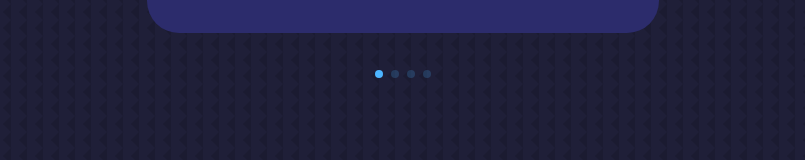
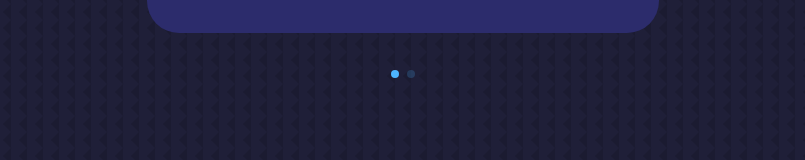
Before and after one commit to ShivangiKakkar/portfolio22, a React (Create React App) app: page / in a window 1280 px wide. Shown: the part 4908-5068 px from the top of the page, without its empty margins (237-1042 px from the left). Built offline with nearby package versions, Linux system fonts and the light colour scheme; the HTML template or start-up script is replaced by a standard one.

Commit message:
updating CV

```diff
--- a/src/components/header/CTA.jsx
+++ b/src/components/header/CTA.jsx
@@ -1,5 +1,5 @@
 import React from 'react'
-import CV from '../../assets/cv.pdf'
+import CV from '../../assets/Shivangi_Kakkar.pdf'
 
 const CTA = () => {
   return (
--- a/src/components/portfolio/Portfolio.jsx
+++ b/src/components/portfolio/Portfolio.jsx
@@ -21,7 +21,7 @@ const data = [
     id: 2,
     image: IMG2,
     title: 'Machine Learning based Sudoku Solver',
-    github: 'https://github.com',
+    github: 'https://github.com/ShivangiKakkar/sudoku-solver',
     demo: 'https://docs.google.com/presentation/d/1tvwiqapdX9c-RgCTlFg7y4Ts73IwWlEyt0XAbbBkd6M/edit?usp=sharing'
   },
   {
--- a/src/components/testimonials/Testimonials.jsx
+++ b/src/components/testimonials/Testimonials.jsx
@@ -26,16 +26,16 @@ const data = [
       name: 'Jonathan Kingston | Security Developer at Mozilla',
       review: 'With minimal supervision, Shivangi was able to get steady progress and implement changes within some complex code. She was also able to manage and triage a large swathe of bugs and show an independence that we require as an organization.”',
   },
-  {
-      avatar: AVTR3,
-      name: 'Easwaran Chirakkal | Chair of Computer Science Dept., SUNY',
-      review: 'Lorem ipsum dolor sit amet. A dignissimos ratione aut eligendi quasi ut internos asperiores. Ut laudantium atque est officia fugiat in corrupti reiciendis in autem quae et quae dolor sed libero dolore id quam possimus.',
-  },
-  {
-      avatar: AVTR4,
-      name: 'Kaitlin Hoffmann',
-      review: 'Lorem ipsum dolor sit amet. A dignissimos ratione aut eligendi quasi ut internos asperiores. Ut laudantium atque est officia fugiat in corrupti reiciendis in autem quae et quae dolor sed libero dolore id quam possimus.',
-  },
+  // {
+  //     avatar: AVTR3,
+  //     name: 'Easwaran Chirakkal | Chair of Computer Science Dept., SUNY',
+  //     review: 'Lorem ipsum dolor sit amet. A dignissimos ratione aut eligendi quasi ut internos asperiores. Ut laudantium atque est officia fugiat in corrupti reiciendis in autem quae et quae dolor sed libero dolore id quam possimus.',
+  // },
+  // {
+  //     avatar: AVTR4,
+  //     name: 'Kaitlin Hoffmann',
+  //     review: 'Lorem ipsum dolor sit amet. A dignissimos ratione aut eligendi quasi ut internos asperiores. Ut laudantium atque est officia fugiat in corrupti reiciendis in autem quae et quae dolor sed libero dolore id quam possimus.',
+  // },
 ]
 
 const Testimonials = () => {
```
Also changed, not shown: 2 other files (tests, documents, lock files or other folders).
